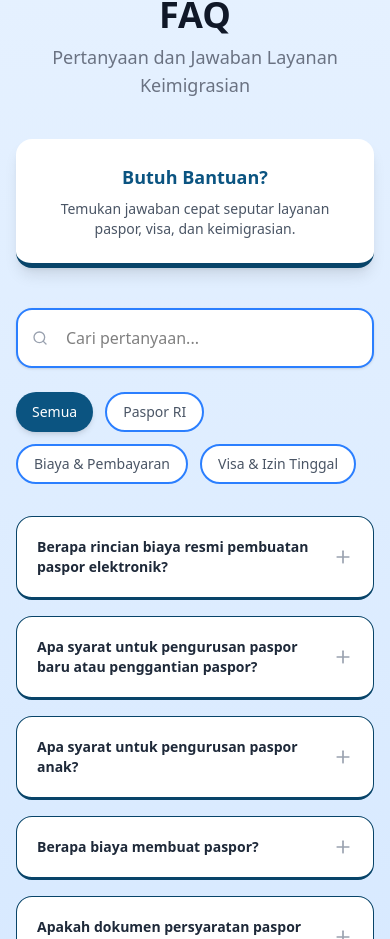
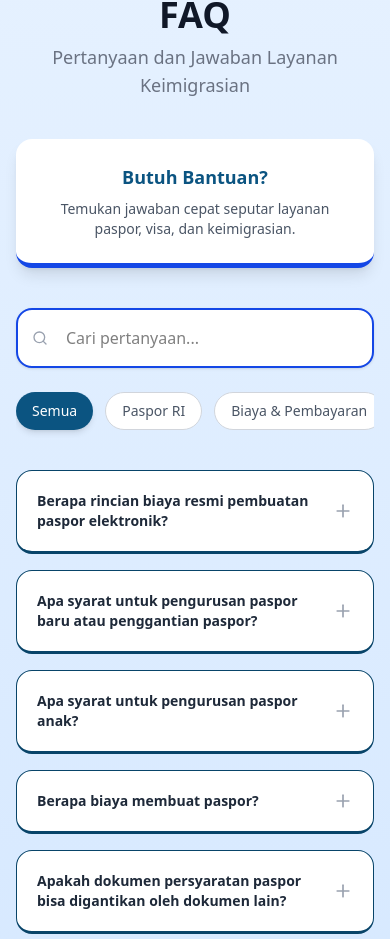
Before and after one commit to arzaqqq/website-link-kanim, a React (Vite) app: page / in a window 390 px wide. Shown: the part 1895-2834 px from the top of the page. Built offline with nearby package versions, Linux system fonts and the light colour scheme.

Commit message:
UPDATE : Filter di FAQ mode mobile bisa di scroll samping

```diff
--- a/index.html
+++ b/index.html
@@ -9,6 +9,15 @@
     <style>
       html {
   scroll-behavior: smooth;
+
+  .scrollbar-hide::-webkit-scrollbar {
+  display: none;
+}
+
+.scrollbar-hide {
+  -ms-overflow-style: none;
+  scrollbar-width: none;
+}
 }
 
     </style>
--- a/src/components/Faq.jsx
+++ b/src/components/Faq.jsx
@@ -306,7 +306,7 @@ const FAQ = () => {
 
         {/* INFO BOX */}
         <div className="max-w-3xl mx-auto mb-10">
-          <div className="bg-white shadow-lg border-b-[5px] border-[#084469] rounded-2xl p-6 text-center">
+          <div className="bg-white shadow-lg border-b-[5px] border-blue-700 rounded-2xl p-6 text-center">
             <h3 className="text-lg font-bold text-[#0b5481] mb-2">
               Butuh Bantuan?
             </h3>
@@ -330,23 +330,23 @@ const FAQ = () => {
               setSearchTerm(e.target.value);
               setOpenId(null);
             }}
-            className="w-full pl-12 pr-4 py-4 border-2 border-blue-500 rounded-2xl shadow-sm focus:ring-2 focus:ring-[#0b5481] outline-none bg-white"
+            className="w-full pl-12 pr-4 py-4 border-2 border-blue-700 rounded-2xl shadow-sm focus:ring-2 focus:ring-[#0b5481] outline-none bg-white"
           />
         </div>
 
         {/* CATEGORY FILTER */}
-        <div className="flex flex-wrap gap-3 mb-8">
+        <div className="flex gap-3 mb-8 overflow-x-auto scrollbar-hide pb-2">
           {categories.map(category => (
-            <button
+           <button
               key={category}
               onClick={() => {
                 setActiveCategory(category);
                 setOpenId(null);
               }}
-              className={`px-4 py-2 rounded-full  text-sm font-medium transition-all duration-300 ${
+              className={`shrink-0 px-4 py-2 rounded-full text-sm font-medium transition-all duration-300 ${
                 activeCategory === category
                   ? 'bg-[#0b5481] text-white shadow-md'
-                  : 'bg-white border-2 border-blue-500 text-gray-600 hover:border-[#0b5481]'
+                  : 'bg-white border border-gray-300 text-gray-600 hover:border-[#0b5481]'
               }`}
             >
               {category}
```
